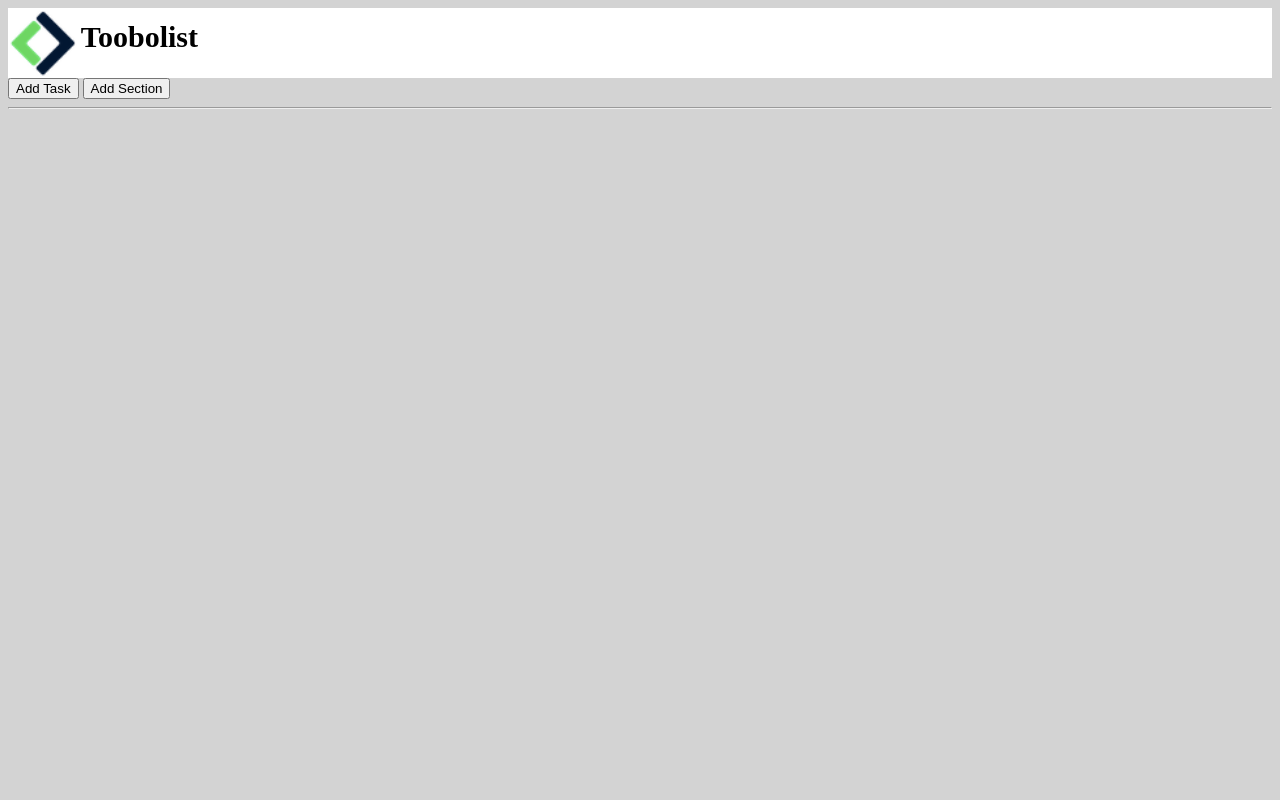
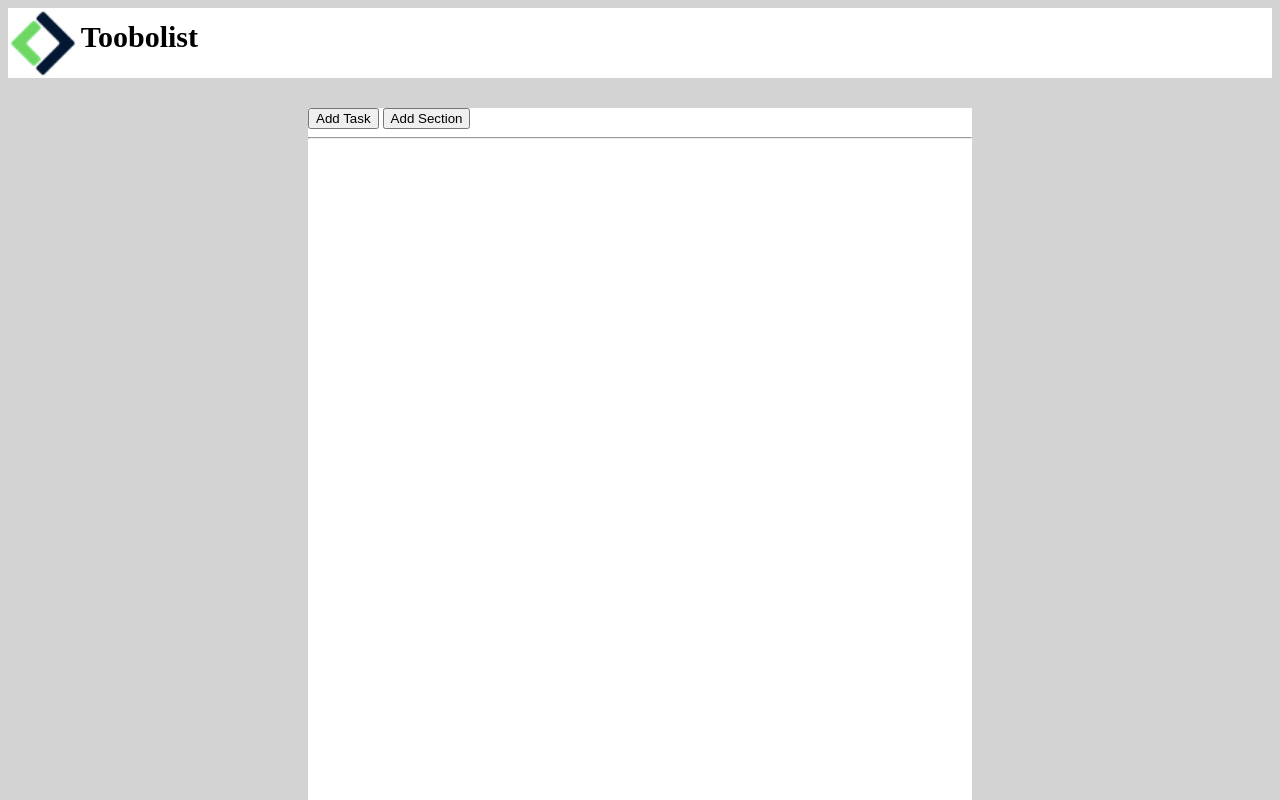
Before and after one commit to Davidebaiocchi/-html-css-toboolist, a plain HTML site: page index.html in a window 1280 px wide. Shown: the top 800 px of the page. Drawn offline with Linux system fonts and the light colour scheme.

Commit message:
backgr main

```diff
--- a/css/style.css
+++ b/css/style.css
@@ -16,3 +16,11 @@ body {
     background-color: white;
     margin: 0px;
 }
+
+main {
+    margin-top: 30px;
+    margin-left: 300px;
+    margin-right: 300px;
+    background-color: white;
+    height: 1500px;
+}
```
